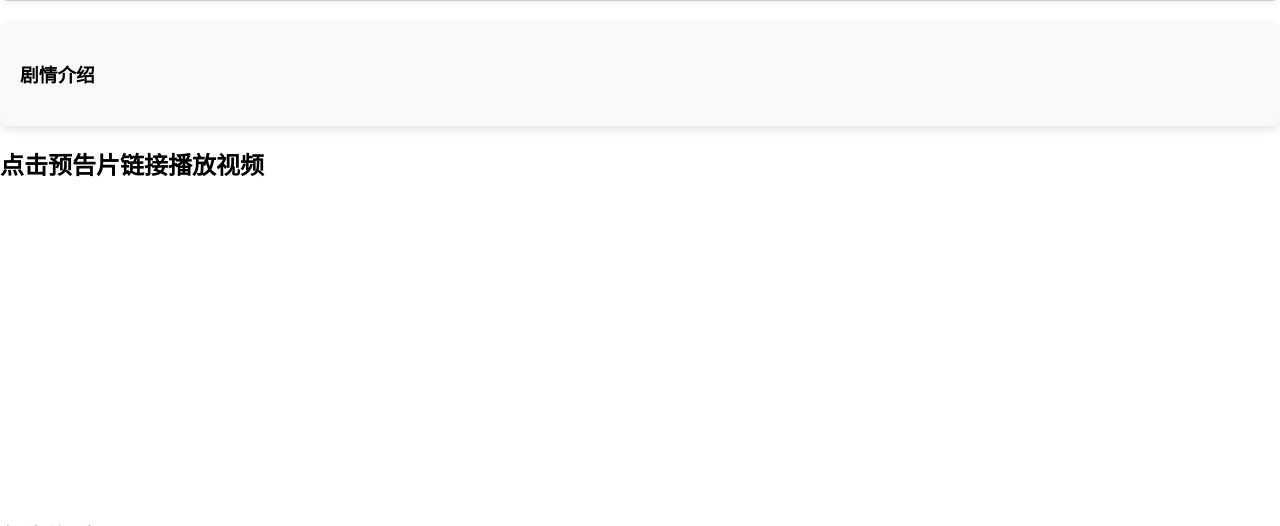
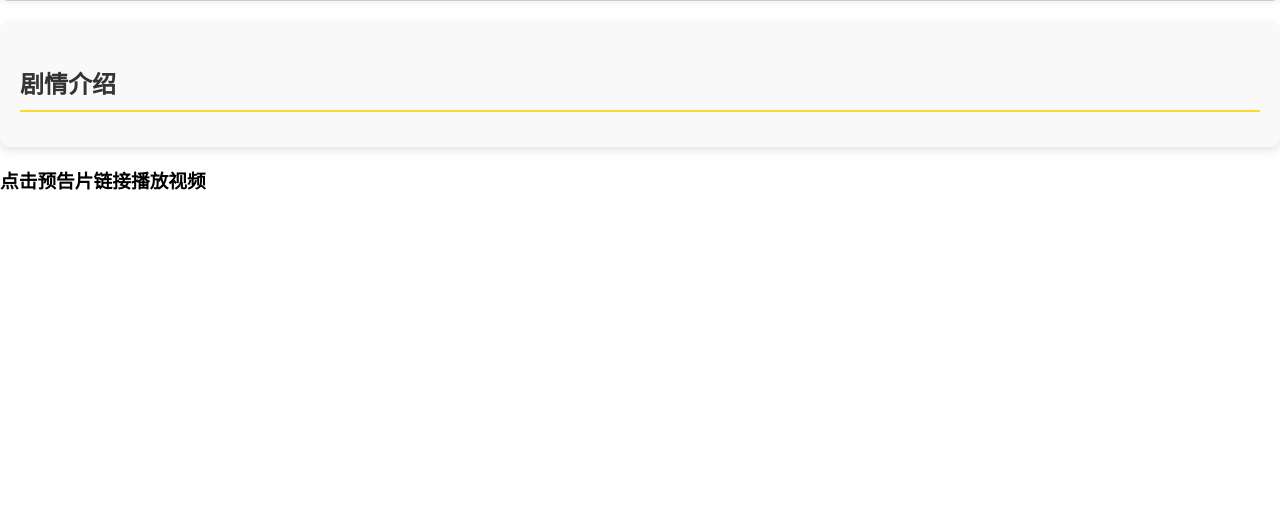
Before and after one commit to PaPa-jun/UstcMDb, a Flask app: template templates/movie/detail.html in a window 1280 px wide. Shown: the part 513-1039 px from the top of the page. Run offline with Flask 3, Linux system fonts and the light colour scheme; the template is opened without the code that fills it, so the values that code supplies are empty.

Commit message:
update detail

```diff
--- a/templates/movie/detail.html
+++ b/templates/movie/detail.html
@@ -71,11 +71,11 @@
             </table>
         </div>
         <div class="plot">
-            <h3>剧情介绍</h3>
-            <div class="plot_content"> {{movie.plot}}</div>
+            <h3 class="plot_title">剧情介绍</h3>
+            <div class="plot_content">{{ movie.plot }}</div>
         </div>
         <div class="video-container">
-            <h2>点击预告片链接播放视频</h2>
+            <h3>点击预告片链接播放视频</h2>
             <!-- YouTube 嵌入式播放器 -->
             <iframe width="560" height="315" src="{{ movie.trailer }}" frameborder="0" allowfullscreen></iframe>
         </div>
```
